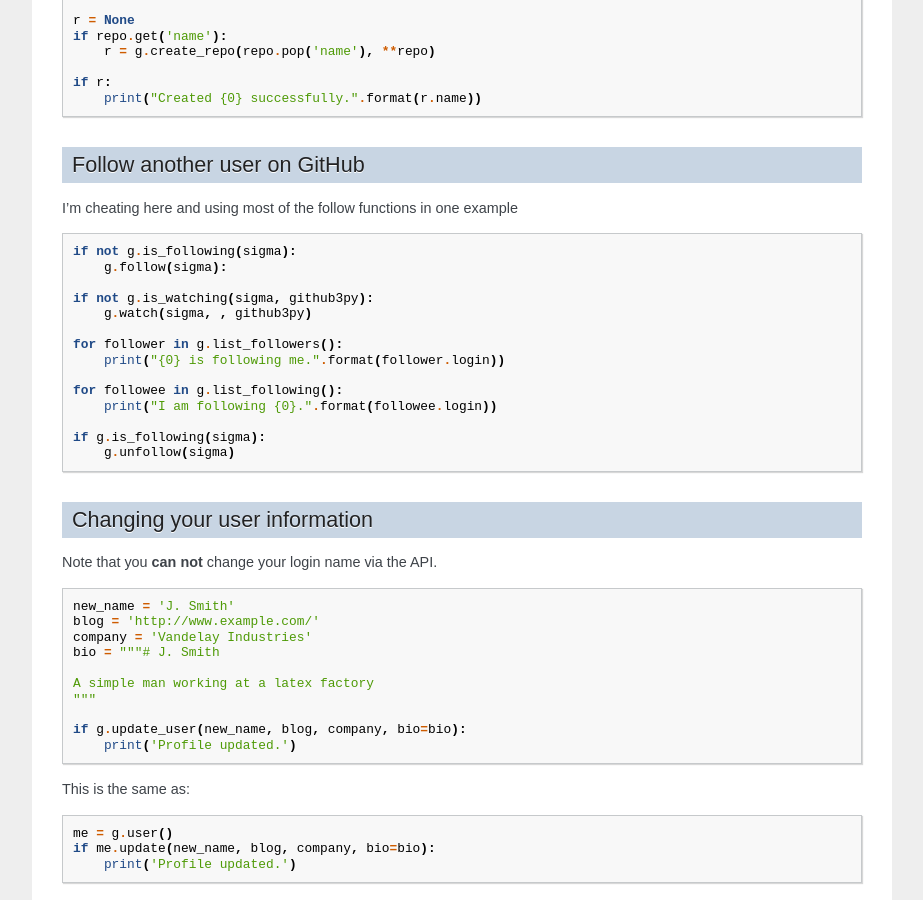
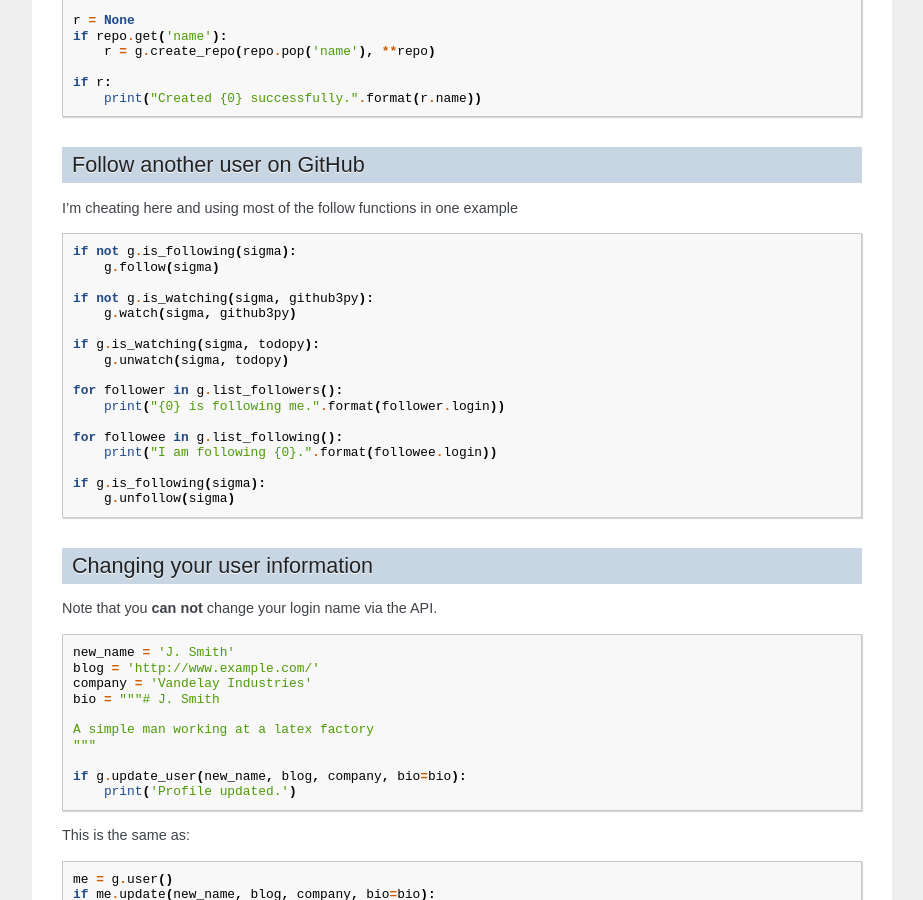
Before and after one commit to sigmavirus24/github3.py, a Sphinx documentation site: the page built from docs/examples/githubex.rst, in a window 1280 px wide and 900 px high, scrolled down 1867 px. Shown: the whole window, without its empty margins (198-1121 px from the left). Built offline with Sphinx 7.4.7, drawn with Linux system fonts in a browser that asks for light colours.

Commit message:
Fix and add to the 'Follow' example.

```diff
--- a/docs/examples/githubex.rst
+++ b/docs/examples/githubex.rst
@@ -129,10 +129,13 @@ I'm cheating here and using most of the follow functions in one example
 ::
 
     if not g.is_following(sigma):
-        g.follow(sigma):
+        g.follow(sigma)
 
     if not g.is_watching(sigma, github3py):
-        g.watch(sigma, , github3py)
+        g.watch(sigma, github3py)
+
+    if g.is_watching(sigma, todopy):
+        g.unwatch(sigma, todopy)
 
     for follower in g.list_followers():
         print("{0} is following me.".format(follower.login))
```
